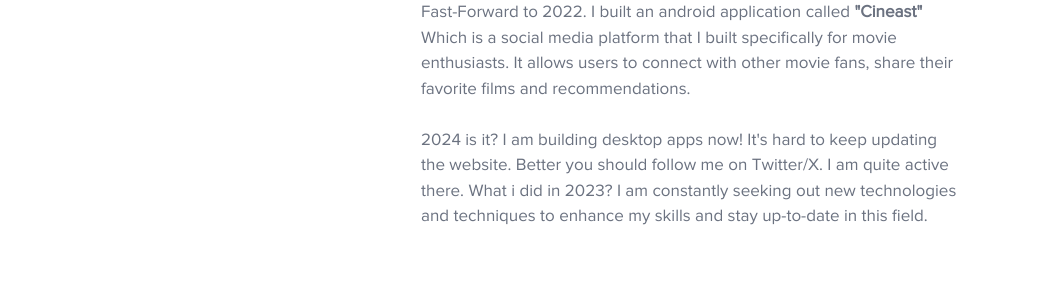
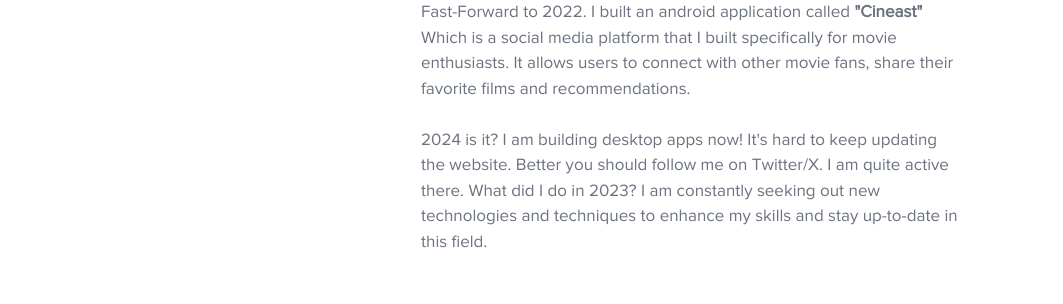
Before and after one commit to Ansh-Rathod/My-Portfolio-Next-Js, a Next.js app: page / in a window 1280 px wide. Shown: the part 1011-1315 px from the top of the page, without its empty margins (108-1171 px from the left). Built offline with nearby package versions, Linux system fonts and the light colour scheme; some icons are missing; a web font is replaced by a local one.

Commit message:
Update About.tsx

```diff
--- a/components/About.tsx
+++ b/components/About.tsx
@@ -69,10 +69,10 @@ const About = () => {
           </motion.p>
           <br />
           <motion.p variants={textUpAnimate}>
-          2024 is it? I am building desktop apps now! It's hard to keep updating the website.
+          2024 is it? I am building desktop apps now! It&apos;s hard to keep updating the website.
           Better you should follow me on Twitter/X. I am quite active there.
 
-          What i did in 2023? I am constantly seeking out new technologies and techniques to enhance my skills and stay up-to-date in this field.
+          What did I do in 2023? I am constantly seeking out new technologies and techniques to enhance my skills and stay up-to-date in this field.
           </motion.p>
         </motion.div>
       </div>
```
